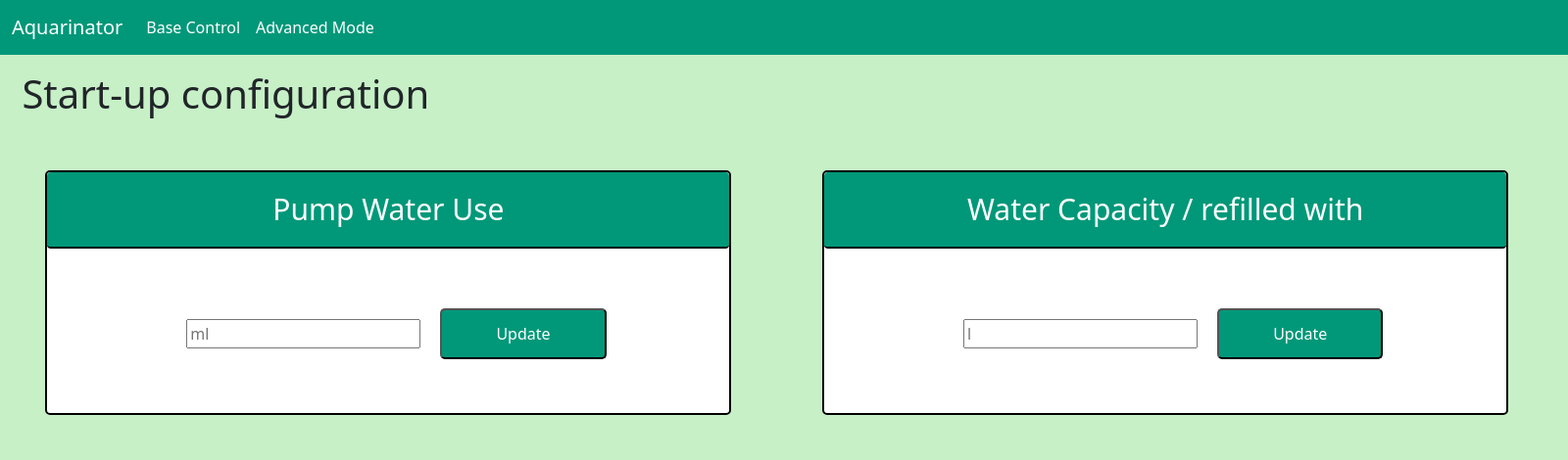
After one commit to andrsdtr/aquarinator, a Flask app: template app/templates/start_config.html in a window 1600 px wide. The commit adds this page. Shown: the top 470 px of the page at 98% size. Run offline with Flask 2, Linux system fonts and the light colour scheme; the template is opened without the code that fills it, so the values that code supplies are empty.

Commit message:
start-up config added + average time start

```diff
--- a/app/app.py
+++ b/app/app.py
@@ -47,6 +47,7 @@ def add_measurement(moisture, watered):
     if watered == True:
         liter_state = round((liters_left['liters_left'] - pump_use['pump_use']/1000), 1)
         db.child('liters_left').set({'liters_left': liter_state})
+        db.child('watered').set({'watered': liter_state})
 
     key = re.sub('\.|\-|\:|\ ', '', str(datetime.now()))
 
@@ -81,6 +82,40 @@ def get_labels_values(data):
 
 @app.route('/', methods = ['GET', 'POST'])
 def base_control():
+    pump_use = db.child('pump_use').get().val()
+    water_capacity = db.child('water_capacity').get().val()
+
+    if request.form.get('pump_use') == "pump_use":
+        pump_use = int(request.form.get('pump_value'))
+        db.child('pump_use').set({'pump_use': pump_use})
+    elif request.form.get('water_capacity') == "water_capacity":
+        water_capacity = int(request.form.get('water_value'))
+        db.child('water_capacity').set({'water_capacity': water_capacity})
+        db.child('liters_left').set({'liters_left': water_capacity})
+    elif request.form.get('water') == 'water':
+        i = 1
+        # adding random values to db:
+
+        while i > 0:
+            add_measurement(randrange(10)/10, True)
+            i-=1
+
+        # Hier bewässerungsfunktion einfügen
+        #water.pump_on()
+
+    if pump_use is None or water_capacity is None:
+        if db.child('pump_use').get().val() is None:
+            pump_use = 'Enter new Value in '
+        elif db.child('pump_use').get().val() is not None:
+            pump_use = db.child('pump_use').get().val()['pump_use']
+        if db.child('water_capacity').get().val() is None:
+            water_capacity = 'Enter new Value in '
+        elif db.child('water_capacity').get().val() is not None:
+            water_capacity = db.child('water_capacity').get().val()['water_capacity']
+        return render_template('start_config.html',
+                                pump_use = pump_use,
+                                water_capacity = water_capacity)
+
     data = db.child('moisture_mesurements').get()
     labels, values = get_labels_values(data)
     if len(values) > 0 :
@@ -95,22 +130,13 @@ def base_control():
             liter_state = 'Bucket empty'
         else:
             liter_state = str(liters_left['liters_left'])+'l'
-
-    if request.method == 'POST':
-        i = 1
-        # adding random values to db:
-
-        while i > 0:
-            add_measurement(randrange(10)/10, True)
-            i-=1
-
-        # Hier bewässerungsfunktion einfügen
-        #water.pump_on()
+    average_time = 3
     return render_template('base_control.html',
                             labels = labels,
                             values = values,
                             humidity = humidity,
-                            liter_state = liter_state)
+                            liter_state = liter_state,
+                            average_time = average_time)
 
 @app.route('/advanced', methods=['POST', 'GET'])
 def advanced():
--- a/app/templates/advanced.html
+++ b/app/templates/advanced.html
@@ -9,7 +9,7 @@
 </head>
 <body>
 <div class="container">
-    <h2>The last irrigation was at:</h2>
+    <h2>The last irrigation was at: {{ last_irrigation }}</h2>
     <table class="new-table table-config" id="myTable">
     <thead>
     <tr><th>Timestamp</th><th>Humidity</th><th>Liters Left</th></tr>
--- /dev/null
+++ b/app/templates/start_config.html
@@ -0,0 +1,24 @@
+{% extends 'base.html' %}
+{% block content %}
+
+<link rel="stylesheet" href="{{ url_for('static', filename='/main.css') }}">
+
+<h1 class="h1base">Start-up configuration</h1>
+<div class="wrapper">
+    <form action="{{ url_for('base_control')}}" method="POST" enctype="multipart/form-data">
+        <div class="config-container">
+            <div>
+                <h3>Pump Water Use</h3>
+                <input type="text" id="pump_value" name=pump_value placeholder="{{ pump_use }}ml">
+                <button name=pump_use value="pump_use">Update</button>
+            </div>
+            <div>
+                <h3>Water Capacity / refilled with</h3>
+                <input type="text" id="water_value" name=water_value placeholder="{{ water_capacity }}l">
+                <button name=water_capacity value="water_capacity">Update</button>
+            </div>
+        </div>
+    </form>
+</div>
+
+{% endblock %}
```
Also changed, not shown: app/templates/base_control.html (+4 -4 lines), app/test.py (added, +10 -0 lines).
